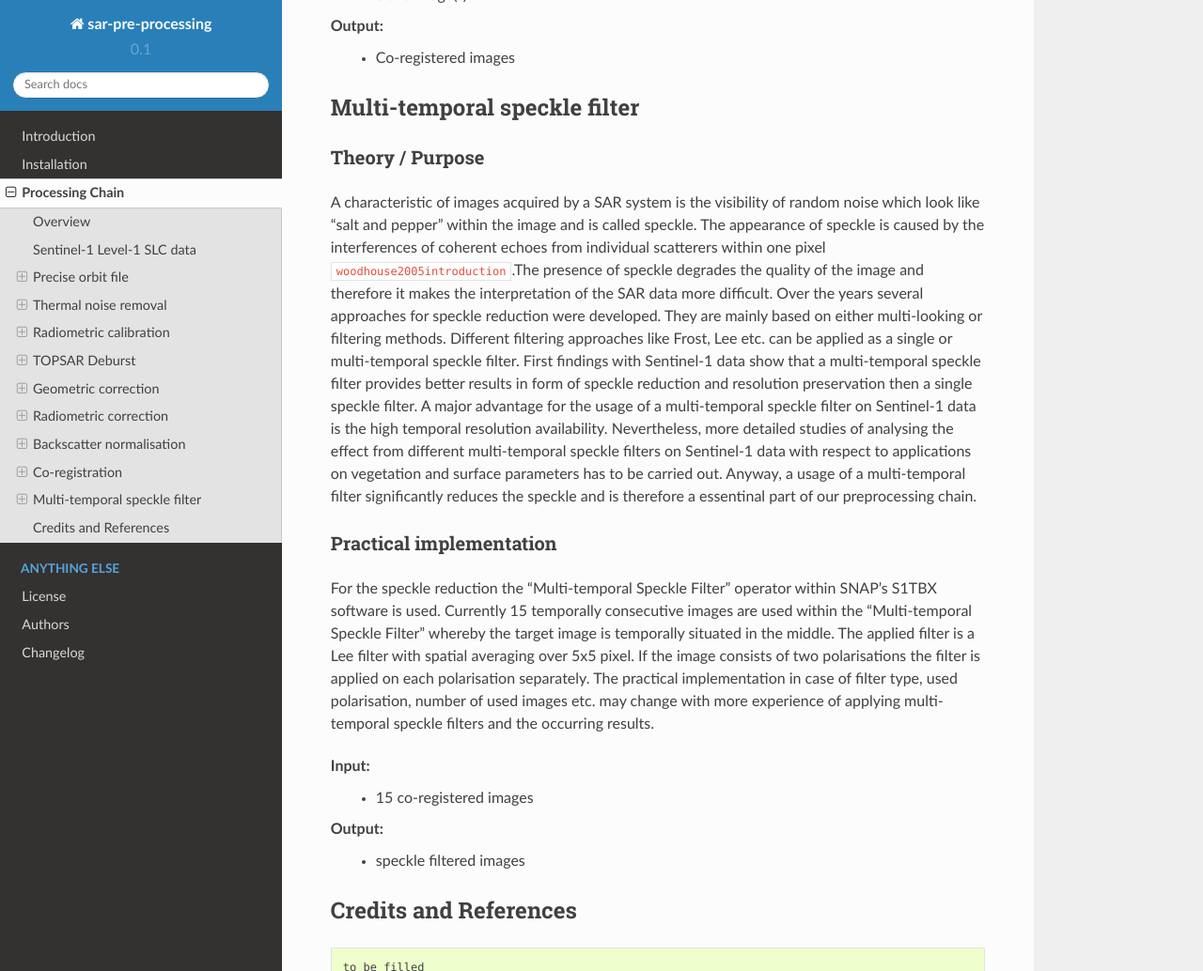
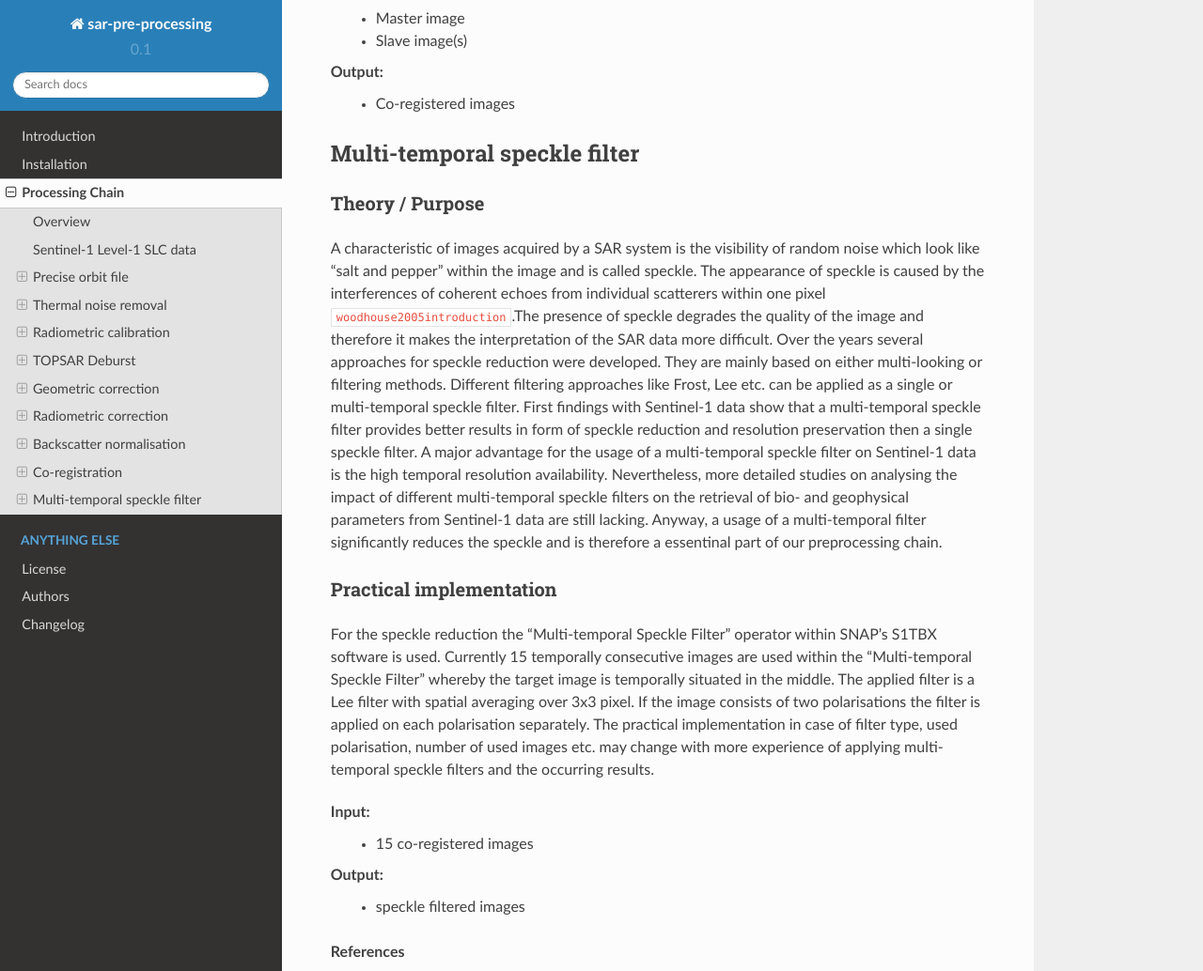
Before and after one commit to multiply-org/sar-pre-processing, a Sphinx documentation site: the page built from docs/03_Theory.rst, in a window 1280 px wide and 1400 px high, scrolled down 8716 px, cut to the strip 0-1034 px from the top of the window. Shown: the whole strip at 94% size. Built offline with Sphinx 7.4.7 and the Read the Docs theme 2.0.0, drawn with Linux system fonts in a browser that asks for light colours; cross-references to code outside the pages are shown as plain code; the version number is read from the project's files by our own code; some of the changed text lies outside the part shown.

Commit message:
improvement of documentation

```diff
--- a/docs/03_Theory.rst
+++ b/docs/03_Theory.rst
@@ -32,7 +32,7 @@
 The preprocessing work-flow of :numref:`work_flow_step_1` is based on Sentinel-1 Level-1 SLC data. Among some other sources Sentinel-1 data can be downloaded from ESA's Copernicus Open Access Hub (`<https://scihub.copernicus.eu/>`_).
 
 
-Sentinel-1 Level-1 SLC data are generated by the operational ESA Instrument Processing Facility (IPF). The SLC products are situated in slant range geometry. The slant range geometry is the natural radar one and is defined by the line-of-sight distance of the radar system to each reflecting object. The SLC product consists of focused SAR data in zero-Doppler orientation. Furthermore the SAR data is geo-referenced by using orbit and attitude information directly provided by the satellite and is corrected for errors caused by the well known azimuth bi-static delay, elevation antenna pattern and range spreading loss. In contrary to Level-1 Ground Range Detected (GRD) products SLC data preserve the real and imaginary part of the backscatter signal and contain therefore also the phase information :cite:`Sentinel1Team`. The IPF is generating SLC data for all available acquisition modes (StripMap (SM), Interferometric Wide (IW), Extra Wide (EW), and Wave (WV)) of the Sentinel-1 satellites. Further information about Sentinel-1 Level-1 products are gathered in ESA's Sentinel-1 User Handbook :cite:`Sentinel1Team` available at `<https://earth.esa.int/documents/247904/685163/Sentinel-1_User_Handbook>`_.
+Sentinel-1 Level-1 SLC data are generated by the operational ESA Instrument Processing Facility (IPF). The SLC products are situated in slant range geometry. The slant range geometry is the natural radar one and is defined by the line-of-sight distance of the radar system to each reflecting object. The SLC product consists of focused SAR data in zero-Doppler orientation. Furthermore the SAR data is geo-referenced by using orbit and attitude information directly provided by the satellite and is corrected for errors caused by the well known azimuth bi-static delay, elevation antenna pattern and range spreading loss :cite:`Sentinel1Team`. In contrary to Level-1 Ground Range Detected (GRD) products SLC data preserve the real and imaginary part of the backscatter signal and contain therefore also the phase information :cite:`Sentinel1Team`. The IPF is generating SLC data for all available acquisition modes (StripMap (SM), Interferometric Wide (IW), Extra Wide (EW), and Wave (WV)) of the Sentinel-1 satellites. Further information about Sentinel-1 Level-1 products are gathered in ESA's Sentinel-1 User Handbook :cite:`Sentinel1Team` available at `<https://earth.esa.int/documents/247904/685163/Sentinel-1_User_Handbook>`_.
 
 
 Precise orbit file
@@ -56,7 +56,7 @@
     |            | Attitude Restituted Data                   | < 0.005 deg | 20 days  |
     +------------+--------------------------------------------+-------------+----------+
 
-Precise orbit information can have a high influence on the quality of several different preprocessing steps. Therefore, it is always preferable to use the most accurate orbit information that is available.
+Precise orbit information can have a high influence on the quality of several preprocessing steps especially e.g. for the geo-referencing of the data. Therefore, it is always preferable to use the most accurate orbit information that is available.
 
 Practical implementation
 ~~~~~~~~~~~~~~~~~~~~~~~~~
@@ -127,7 +127,7 @@
 ---------------------
 Theory / Purpose
 ~~~~~~~~~~~~~~~~~
-A important part of the preprocessing chain is the geometric terrain correction. The geometric correction is a conversion of the Sentinel-1 SLC data from slant range geometry into a map coordinate system. Due to the acquisition geometry of the SAR different topographical distortions like foreshortening, layover or shadowing effects occur. The appropriate way to correct these distortions is the Range-Doppler approach. The method needs information about the topography (normally provided by a Digital Elevation Model (DEM)) as well as orbit and velocity information from the satellite (stored within Sentinel-1 SLC product) to correct the mentioned distortions and derive a precise geolocation for each pixel of the image.
+An important part of the preprocessing chain is the geometric terrain correction. The geometric correction is a conversion of the Sentinel-1 SLC data from slant range geometry into a map coordinate system. Due to the acquisition geometry of the SAR different topographical distortions like foreshortening, layover or shadowing effects occur. The appropriate way to correct these distortions is the Range-Doppler approach. The method needs information about the topography (normally provided by a Digital Elevation Model (DEM)) as well as orbit and velocity information from the satellite (stored within Sentinel-1 SLC product) to correct the mentioned distortions and derive a precise geolocation for each pixel of the image.
 
 Practical implementation
 ~~~~~~~~~~~~~~~~~~~~~~~~~
@@ -152,7 +152,7 @@
     \sigma_{NORLIM}^{0} = \sigma_{Ell} \frac{sin \theta_{LIA}}{sin \theta_{Ell}}
     :label: kellndorfer
 
-with :math:`\theta_{LIA}` as the local incidence angle, :math:`\theta_{Ell}` as the ellipsoid incidence angle used by IPF and the radar backscatter :math:`\sigma_{Ell} calculated by using LUT's provided by IPF.
+with :math:`\theta_{LIA}` as the local incidence angle, :math:`\theta_{Ell}` as the ellipsoid incidence angle used by IPF and the radar backscatter :math:`\sigma_{Ell}` calculated by using LUT's provided by IPF.
 
 Practical implementation
 ~~~~~~~~~~~~~~~~~~~~~~~~~
@@ -170,7 +170,7 @@
 -------------------------
 Theory / Purpose
 ~~~~~~~~~~~~~~~~~
-Beside the previously discussed geometric and radiometric distortions some other specific backscattering coefficient variations within the range direction of the image are caused by the image geometry of the SAR sensor. The backscattered energy of an illuminated area has not only a dependency on the area itself but also on the incidence angle. This means, backscatter values of a specific area with a small incidence angle return higher backscatter values then data of the same area acquired with a higher incidence angle. Incidence angle induced variations not only occur inside one image but also between images form different sensors as well as within one sensor through different acquisition geometries or different tracks or orbits. For a usage of Sentinel-1A and 1B time-series acquired with different orbits and/or different tracks a backscatter normalisation is vital. A often and widely used technique to minimize backscatter variations caused by the incidence angle is the cosine correction :cite:`ulaby1982microwave`. The cosine correction is based on the Lambert's law for optics. Therefore, under the assumption that the backscattered energy in the upper hemisphere follows a cosine law and also the radiation variability has a cosine dependency, the received backscatter :math:`\sigma_{\theta_i}^{0}` and its dependency on the incidence angle can be written as
+Beside the previously discussed geometric and radiometric distortions some other specific backscattering coefficient variations within the range direction of the image are caused by the image geometry of the SAR sensor. The backscattered energy of an illuminated area has not only a dependency on the area itself but also on the incidence angle. This means, backscatter values of a specific area with a small incidence angle return higher backscatter values then data of the same area acquired with a higher incidence angle. Incidence angle induced variations not only occur inside one image but also between images form different sensors as well as within one sensor through different acquisition geometries or different tracks or orbits. For a usage of Sentinel-1A and 1B time-series acquired with different orbits and/or different tracks and therefore most likly a high change between the incidence angles a backscatter normalisation is vital. A often and widely used technique to minimize backscatter variations caused by the incidence angle is the cosine correction :cite:`ulaby1982microwave`. The cosine correction is based on the Lambert's law for optics. Therefore, under the assumption that the backscattered energy in the upper hemisphere follows a cosine law and also the radiation variability has a cosine dependency, the received backscatter :math:`\sigma_{\theta_i}^{0}` and its dependency on the incidence angle can be written as
 
 .. math::
     \sigma_{\theta_i}^{0} = \sigma_0^{0}cos^{n}(\theta_i)
@@ -229,11 +229,11 @@
 -----------------------------
 Theory / Purpose
 ~~~~~~~~~~~~~~~~~
-A characteristic of images acquired by a SAR system is the visibility of random noise which look like "salt and pepper" within the image and is called speckle. The appearance of speckle is caused by the interferences of coherent echoes from individual scatterers within one pixel :cite:`woodhouse2005introduction`.The presence of speckle degrades the quality of the image and therefore it makes the interpretation of the SAR data more difficult. Over the years several approaches for speckle reduction were developed. They are mainly based on either multi-looking or filtering methods. Different filtering approaches like Frost, Lee etc. can be applied as a single or multi-temporal speckle filter. First findings with Sentinel-1 data show that a multi-temporal speckle filter provides better results in form of speckle reduction and resolution preservation then a single speckle filter. A major advantage for the usage of a multi-temporal speckle filter on Sentinel-1 data is the high temporal resolution availability. Nevertheless, more detailed studies of analysing the effect from different multi-temporal speckle filters on Sentinel-1 data with respect to applications on vegetation and surface parameters has to be carried out. Anyway, a usage of a multi-temporal filter significantly reduces the speckle and is therefore a essentinal part of our preprocessing chain.
+A characteristic of images acquired by a SAR system is the visibility of random noise which look like "salt and pepper" within the image and is called speckle. The appearance of speckle is caused by the interferences of coherent echoes from individual scatterers within one pixel :cite:`woodhouse2005introduction`.The presence of speckle degrades the quality of the image and therefore it makes the interpretation of the SAR data more difficult. Over the years several approaches for speckle reduction were developed. They are mainly based on either multi-looking or filtering methods. Different filtering approaches like Frost, Lee etc. can be applied as a single or multi-temporal speckle filter. First findings with Sentinel-1 data show that a multi-temporal speckle filter provides better results in form of speckle reduction and resolution preservation then a single speckle filter. A major advantage for the usage of a multi-temporal speckle filter on Sentinel-1 data is the high temporal resolution availability. Nevertheless, more detailed studies on analysing the impact of different multi-temporal speckle filters on the retrieval of bio- and geophysical parameters from Sentinel-1 data are still lacking. Anyway, a usage of a multi-temporal filter significantly reduces the speckle and is therefore a essentinal part of our preprocessing chain.
 
 Practical implementation
 ~~~~~~~~~~~~~~~~~~~~~~~~~
-For the speckle reduction the "Multi-temporal Speckle Filter" operator within SNAP's S1TBX software is used. Currently 15 temporally consecutive images are used within the "Multi-temporal Speckle Filter" whereby the target image is temporally situated in the middle. The applied filter is a Lee filter with spatial averaging over 5x5 pixel. If the image consists of two polarisations the filter is applied on each polarisation separately. The practical implementation in case of filter type, used polarisation, number of used images etc. may change with more experience of applying multi-temporal speckle filters and the occurring results.
+For the speckle reduction the "Multi-temporal Speckle Filter" operator within SNAP's S1TBX software is used. Currently 15 temporally consecutive images are used within the "Multi-temporal Speckle Filter" whereby the target image is temporally situated in the middle. The applied filter is a Lee filter with spatial averaging over 3x3 pixel. If the image consists of two polarisations the filter is applied on each polarisation separately. The practical implementation in case of filter type, used polarisation, number of used images etc. may change with more experience of applying multi-temporal speckle filters and the occurring results.
 
 Input:
     - 15 co-registered images
@@ -243,15 +243,6 @@
 
 
 
-Credits and References
------------------------
-
-.. code::
-
-    to be filled
-
-
-
 .. rubric:: References
 .. bibliography:: references.bib
     :style: unsrt
```
Also changed, not shown: other parts of docs/03_Theory.rst (+2 -2 lines).
